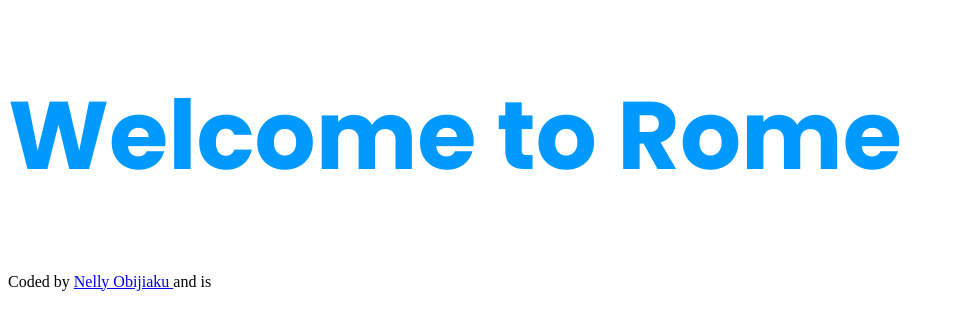
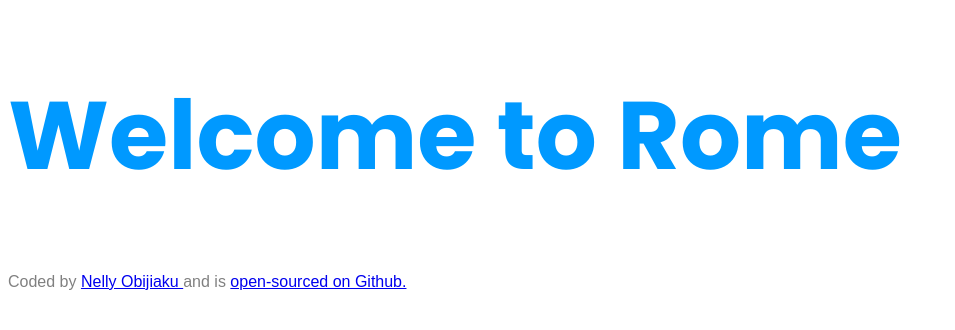
Before and after one commit to nellyobi/Travel-project, a plain HTML site: page index.html in a window 1280 px wide. Shown: the whole page, without its empty margins (0-955 px from the left). Drawn offline with Linux system fonts and the light colour scheme.

Commit message:
updated the footer

```diff
--- a/index.html
+++ b/index.html
@@ -15,7 +15,7 @@ rel="stylesheet">
         Welcome to Rome
     </h1>
     <footer>
-        Coded by <a href="github.com/nellybi"> Nelly Obijiaku </a> and is <a href=""
+        Coded by <a href="github.com/nellybi"> Nelly Obijiaku </a> and is <a href="https://github.com/nellyobi/Travel-project" /> open-sourced on Github.
     </footer>
 </body>
 </html>
--- a/src/styles.css
+++ b/src/styles.css
@@ -6,3 +6,8 @@ h1 {
     color: rgb(0, 153, 255);
     line-height: 144px;
 }
+
+footer {
+    font-family: Arial, Helvetica, sans-serif;
+    color: grey;
+}
```
